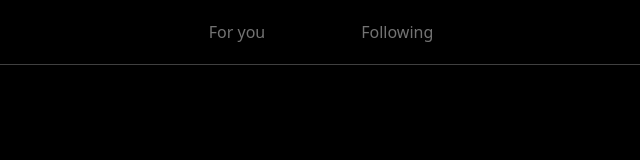
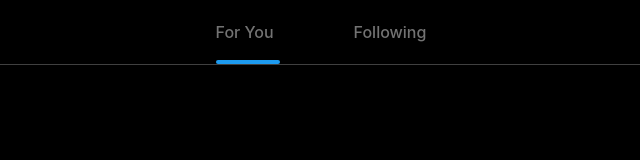
Before and after one commit to 100x-Engineers/react-week-1-rrtyagii, a React (Vite) app: page / in a window 1280 px wide. Shown: the top 160 px of the page, without its empty margins (319-959 px from the left). Built offline with nearby package versions, Linux system fonts and the light colour scheme.

Commit message:
feat: added Tab componeent

```diff
--- a/src/App.jsx
+++ b/src/App.jsx
@@ -1,13 +1,13 @@
-import Tab from "./components/Tab/Tab";
+import TabList from "./components/Tab/TweetLists";
 
 export default function App() {
   return (
     <>
     <div className="min-h-screen bg-black">
-      <Tab>
-        For you
-      </Tab>
+      <TabList />
     </div>
     </>
   );
 }
+
+// className="min-h-screen bg-black"
--- a/src/components/Tab/Tab.jsx
+++ b/src/components/Tab/Tab.jsx
@@ -1,30 +1,23 @@
-import React from 'react'
+import React from 'react';
 
-export default function Tab({children}) {
+export default function Tab({ tabName, activeTab, onClick }) {
+  const buttonClasses = `relative font-inter text-base leading-normal font-medium text-neutral-500 group ${
+    tabName === activeTab ? 'focus:text-neutral-50' : ''
+  }`;
+
+  const activeButtonClass = `absolute block w-16 h-1 rounded-4xl bg-twitter-blue-default ${
+    tabName === activeTab ? 'visible' : 'invisible'
+  } mt-4`;
+
+  // Handle the click event
+  const handleClick = () => {
+    onClick(tabName);
+  };
+
   return (
-    <>
-        <nav className="w-full flex px-20 py-5 justify-center items-center self-stretch border-b border-b-neutral-700 gap-24">
-            <button className="relative font-Inter text-base leading-normal font-medium text-neutral-500 group focus:text-neutral-50">
-                For you
-                <div className="absolute block w-15 h-1 rounded-4xl bg-twitter-blue-default invisible group-focus:visible mt-4" />
-            </button>
-        <button className="relative font-Inter text-base leading-normal font-medium text-neutral-500 group focus:text-neutral-50">
-            Following
-            <div className="absolute block w-[4.5rem] h-1 rounded-4xl bg-twitter-blue-default invisible group-focus:visible mt-4" />
-        </button>
-        </nav>
-    </>
+    <button className={buttonClasses} onClick={handleClick}>
+      {tabName}
+      <div className={activeButtonClass} />
+    </button>
   );
-};
-
-
-{/* <nav className="w-full flex px-20 py-5 justify-center items-center self-stretch border-b border-b-neutral-700 gap-24">
-<button className="relative font-Inter text-base leading-normal font-medium text-neutral-500 group focus:text-neutral-50">
-    For you
-    <div className="absolute block w-15 h-1 rounded-4xl bg-twitter-blue-default invisible group-focus:visible mt-4" />
-</button>
-<button className="relative font-Inter text-base leading-normal font-medium text-neutral-500 group focus:text-neutral-50">
-Following
-<div className="absolute block w-[4.5rem] h-1 rounded-4xl bg-twitter-blue-default invisible group-focus:visible mt-4" />
-</button>
-</nav> */}
+}
--- /dev/null
+++ b/src/components/Tab/TweetLists.jsx
@@ -0,0 +1,17 @@
+import React, { useState } from 'react';
+import Tab from './Tab';
+
+export default function TabList({ initialActiveTab = "For You" }) {
+  const [currentActive, setCurrentActive] = useState(initialActiveTab);
+
+  const handleOnClick = (tabName) => {
+    setCurrentActive(tabName);
+  };
+
+  return (
+    <nav className="w-full flex px-20 py-5 justify-center items-center self-stretch border-b border-b-neutral-700 gap-20">
+      <Tab tabName="For You" activeTab={currentActive} onClick={handleOnClick} />
+      <Tab tabName="Following" activeTab={currentActive} onClick={handleOnClick} />
+    </nav>
+  );
+}
```
Also changed, not shown: src/components/Login/Divider.jsx (renamed from src/components/Divider/Divider.jsx).
